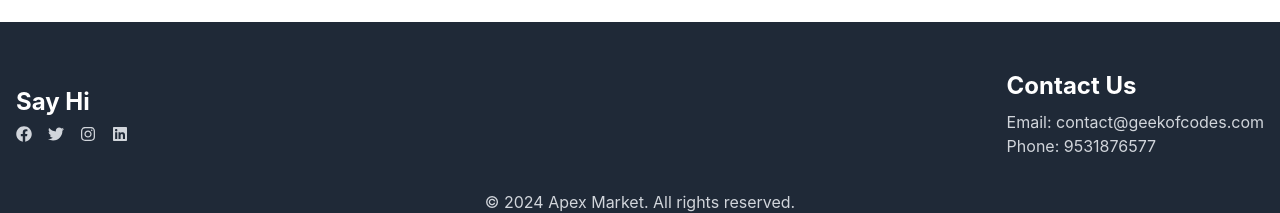
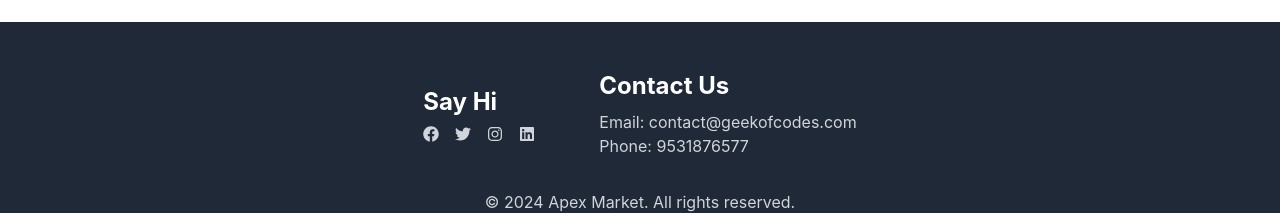
Before and after one commit to geekofcodes/apex-market, a React (Create React App) app in the folder client/: page /products in a window 1280 px wide. Shown: the part 556-769 px from the top of the page. Built offline with nearby package versions, Linux system fonts and the light colour scheme; no server answers.

Commit message:
updated the alignment of the footer items

```diff
--- a/client/src/components/Footer.js
+++ b/client/src/components/Footer.js
@@ -9,8 +9,8 @@ const Footer = () => {
   return (
     <footer className="bg-gray-800 text-white py-8">
       <div className="container mx-auto p-4">
-        <div className="flex flex-col md:flex-row items-center md:justify-between">
-          <div className="mb-4 md:mb-0 sm:flex-col sm:items-center">
+        <div className="flex flex-col md:flex-row items-center md:justify-center">
+          <div className="mb-4 md:mb-0 sm:flex-col sm:items-center px-8">
             <h3 className="text-2xl font-bold mb-2">Say Hi</h3>
             <div className="flex space-x-4">
               <a href="www.facebook.com" className="text-gray-300 hover:text-white">
@@ -27,7 +27,7 @@ const Footer = () => {
               </a>
             </div>
           </div>
-          <div className='sm:flex-col sm:items-center'>
+          <div className='sm:flex-col sm:items-center px-8'>
             <h3 className="text-2xl font-bold mb-2">Contact Us</h3>
             <p className="text-gray-300">Email: contact@geekofcodes.com</p>
             <p className="text-gray-300">Phone: 9531876577</p>
```
